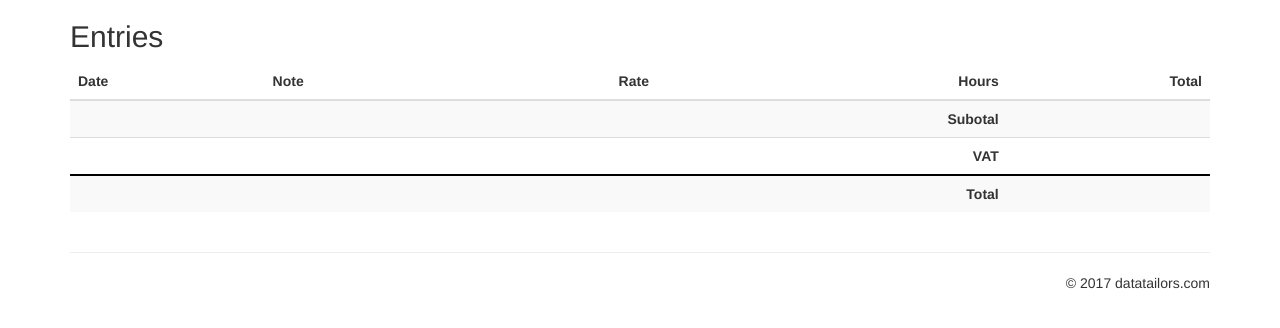
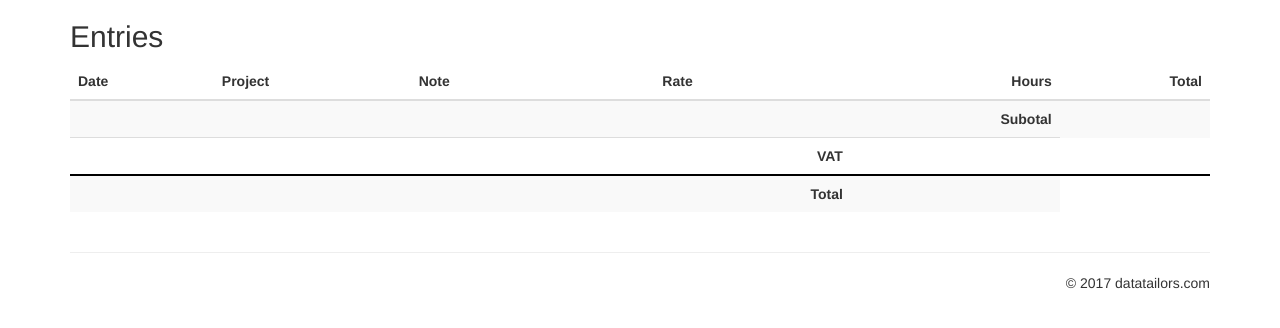
Before and after one commit to pterk/django-tcb, a Django app: page /log/ in a window 1280 px wide. Shown: the part 51-379 px from the top of the page. Run offline with Django 3.2, Linux system fonts and the light colour scheme; the visitor is signed in with stand-in values (Sample User, id 1); data that the repository does not hold is empty; some libraries are stand-ins or nearby versions.

Commit message:
add project in log

```diff
--- a/business/templates/business/includes/entries-table.html
+++ b/business/templates/business/includes/entries-table.html
@@ -2,6 +2,7 @@
       <thead>
         <tr>
           <th>Date</th>
+          <th>Project</th>
           <th>Note</th>
           <th class="nr">Rate</th>
           <th></th>
@@ -14,6 +15,7 @@
         <tr>
           <td class="dte"><a target="_blank" href="{% url 'admin:business_entry_change' row.id %}">
               {{ row.date|date:"D, Y-m-d" }}</a></td>
+          <td>{{ row.project.client }}</td>
           <td>{{ row.note }}</td>
           <td class="nr">{{ row.project.rate.rate }}</td>
           <td>{{ row.project.rate.unit }}</td>
@@ -22,7 +24,7 @@
         </tr>
         {% endfor %}
         <tr class="total">
-          <td colspan="4"></td>
+          <td colspan="5"></td>
           <th class="nr">Subotal</th>
           <th class="nr">{{ total }}</th>
         </tr>
```
